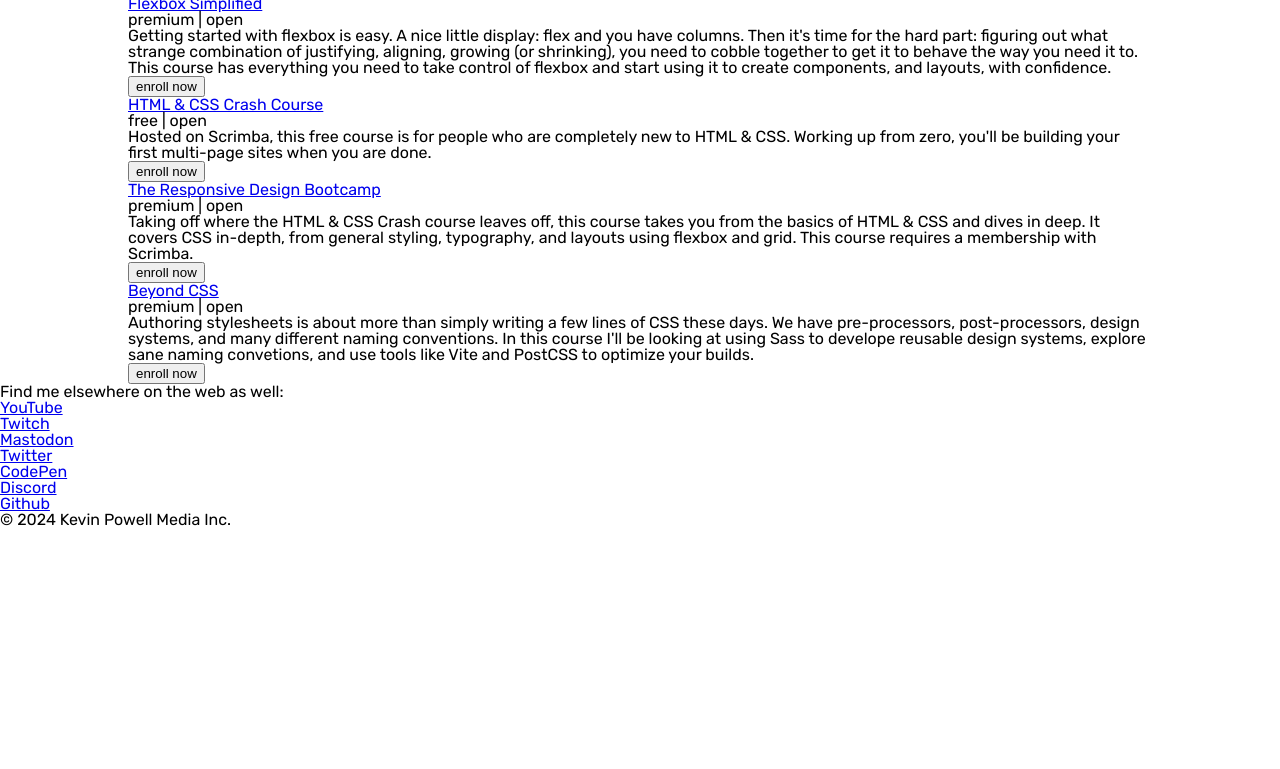
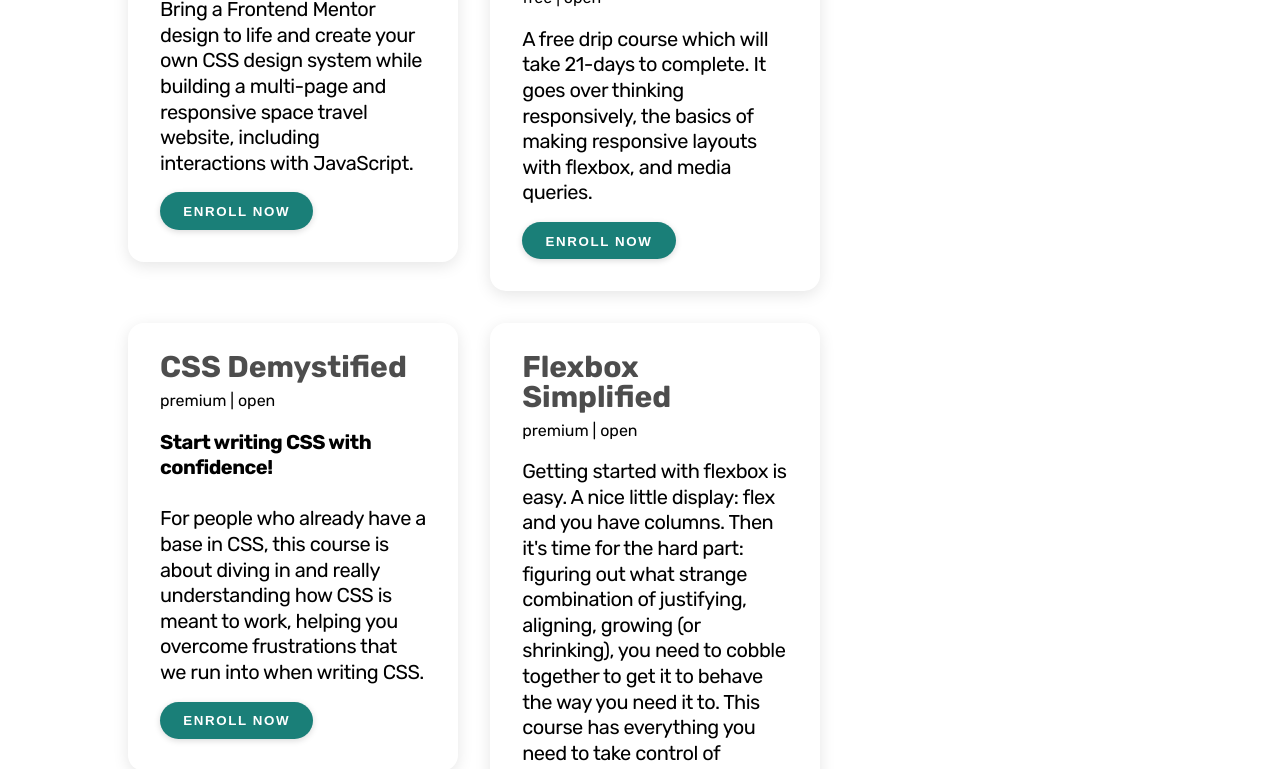
Before and after one commit to pedrofranzina/small-KP-project, a plain HTML site: page scss/index.html in a window 1280 px wide. Shown: the part 728-1497 px from the top of the page. Before the commit the page ends 1257 px from the top, so only its background shows below. Drawn offline with Linux system fonts and the light colour scheme.

Commit message:
html+css done

```diff
--- a/scss/index.html
+++ b/scss/index.html
@@ -46,17 +46,20 @@
                 course is closed, you can sign up on the page to be notified of when it opens for registrations 😊.
             </p>
         </div>
+        <div class="contender">
             <div class="box">
                 <h1><a href="#">Build a space travel website</a></h1>
                 <h3>free | open</h3>
-            <p>Bring a Frontend Mentor design to life and create your own CSS design system while building a multi-page
+                <p>Bring a Frontend Mentor design to life and create your own CSS design system while building a
+                    multi-page
                     and responsive space travel website, including interactions with JavaScript.</p>
                 <button>enroll now</button>
             </div>
             <div class="box">
                 <h1><a href="#">Conquering Responsive Layouts</a></h1>
                 <h3>free | open</h3>
-            <p>A free drip course which will take 21-days to complete. It goes over thinking responsively, the basics of
+                <p>A free drip course which will take 21-days to complete. It goes over thinking responsively, the
+                    basics of
                     making responsive layouts with flexbox, and media queries.</p>
                 <button>enroll now</button>
             </div>
@@ -64,8 +67,9 @@
             <div class="box">
                 <h1><a href="#">CSS Demystified</a></h1>
                 <h3>premium | open</h3>
-            <p><b>Start writing CSS with confidence!</b>
-                For people who already have a base in CSS, this course is about diving in and really understanding how
+                <p><b>Start writing CSS with confidence!</b><br> <br>
+                    For people who already have a base in CSS, this course is about diving in and really understanding
+                    how
                     CSS is meant to work, helping you overcome frustrations that we run into when writing CSS.</p>
                 <button>enroll now</button>
             </div>
@@ -75,10 +79,12 @@
                 <h3>premium | open</h3>
                 <p>Getting started with flexbox is easy. A nice little display: flex and you have columns.
 
-                Then it's time for the hard part: figuring out what strange combination of justifying, aligning, growing
+                    Then it's time for the hard part: figuring out what strange combination of justifying, aligning,
+                    growing
                     (or shrinking), you need to cobble together to get it to behave the way you need it to.
 
-                This course has everything you need to take control of flexbox and start using it to create components,
+                    This course has everything you need to take control of flexbox and start using it to create
+                    components,
                     and layouts, with confidence.</p>
                 <button>enroll now</button>
             </div>
@@ -95,7 +101,8 @@
             <div class="box">
                 <h1><a href="#">The Responsive Design Bootcamp</a></h1>
                 <h3>premium | open</h3>
-            <p>Taking off where the HTML & CSS Crash course leaves off, this course takes you from the basics of HTML &
+                <p>Taking off where the HTML & CSS Crash course leaves off, this course takes you from the basics of
+                    HTML &
                     CSS and dives in deep.
 
                     It covers CSS in-depth, from general styling, typography, and layouts using flexbox and grid.
@@ -111,9 +118,11 @@
 
                     We have pre-processors, post-processors, design systems, and many different naming conventions.
 
-                In this course I'll be looking at using Sass to develope reusable design systems, explore sane naming
+                    In this course I'll be looking at using Sass to develope reusable design systems, explore sane
+                    naming
                     convetions, and use tools like Vite and PostCSS to optimize your builds.</p>
                 <button>enroll now</button>
+            </div>
         </div>
 
     </main>
--- a/scss/styles.scss
+++ b/scss/styles.scss
@@ -75,6 +75,7 @@ main {
         width: 60%;
         margin-left: 18%;
         margin-top: 60px;
+        margin-bottom: 120px;
         // max-width: 60ch;
 
         h1 {
@@ -89,6 +90,7 @@ main {
         }
 
         a {
+            color: rgb(26, 127, 120);
             font-size: 1.25rem;
 
             &:hover {
@@ -105,4 +107,91 @@ main {
             width: 88%;
         }
     }
+
+    .contender {
+        display: flex;
+        flex-wrap: wrap;
+        gap: 2rem;
+
+        .box {
+            width: 26%;
+            padding: 2rem;
+            border-radius: 1em;
+            box-shadow: 0 .25em 1em rgba(0, 0, 0, .1);
+            line-height: 1.6rem;
+            height: fit-content;
+
+            h1 a {
+                font-size: 30px;
+                text-decoration: none;
+                color: #4d4d4d;
+                font-weight: 700;
+
+                &:hover {
+                    color: #1a7f78;
+                }
+            }
+
+            h3 {
+                padding: 0.2rem 0rem 1rem 0rem;
+            }
+
+            p {
+                font-size: 1.25rem;
+                letter-spacing: -.5px;
+
+                b {
+                    font-weight: bold;
+                }
+            }
+
+            button {
+                box-shadow: 0 .125em .5em rgba(0, 0, 0, .15);
+                background-color: #1a7f78;
+                border-radius: 100vw;
+                color: #fff;
+                border: none;
+                padding: .95em 1.75em .85em;
+                display: inline-block;
+                line-height: 1;
+                cursor: pointer;
+                text-transform: uppercase;
+                font-weight: 700;
+                letter-spacing: 0.1rem;
+                margin-top: 1rem;
+
+                &:hover {
+                    transform: scale(1.05) translateY(-.125em);
+                    transition: transform .2s ease, -webkit-transform .2s ease;
+                    box-shadow: 0 .5em 2.25em #000;
+                }
+            }
+        }
+
+    }
 }
+
+footer {
+    margin-top: 240px;
+    background-color: #dedede;
+    height: 200px;
+    display: flex;
+    justify-content: center;
+    color: #4d4d4d;
+
+    p {
+        padding: 40px 0px 10px 0px;
+        display: flex;
+        justify-content: center;
+    }
+
+    ul {
+        display: flex;
+        gap: 20px;
+
+        li a {
+            color: #4d4d4d;
+            font-weight: 700;
+        }
+    }
+}
```
Also changed, not shown: styles.css, styles.min.css, 1 other file. Lines whose indentation alone changed are shown as unchanged.
